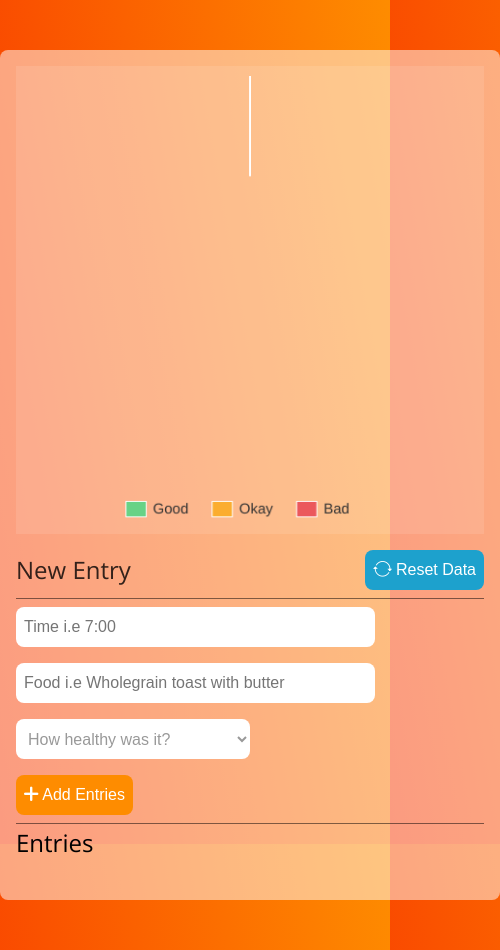
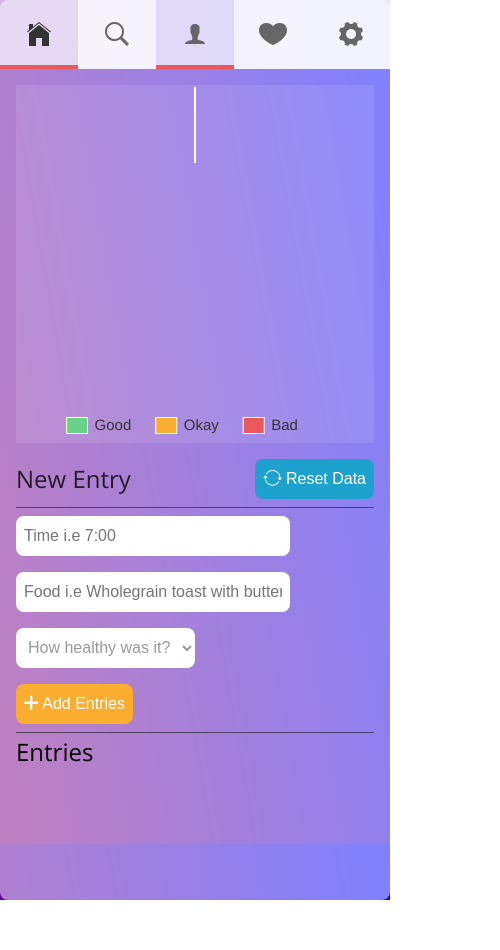
Before and after one commit to jamieomaguire/entries-prototype, a website: page index.html in a window 390 px wide. Shown: the whole page, 500 px wide, since content can reach past the window. After the commit the page ends 900 px from the top, so only its background shows below. Drawn offline with nearby package versions, Linux system fonts and the light colour scheme; files that its build step writes are made by us from their sources; files whose address does not match are found by name.

Commit message:
added media queries and an icon bar with js functionality

```diff
--- a/assets/css/app.css
+++ b/assets/css/app.css
@@ -7,22 +7,38 @@ html {
 }
 
 body {
-  background-image: linear-gradient(260deg, #fe8c00 0%, #f83600 100%);
+  background-image: linear-gradient(180deg, #2376ae 0%, #c16ecf 100%);
   background-attachment: fixed;
   font-family: 'Open Sans', sans-serif;
   -webkit-font-smoothing: antialiased;
   -moz-osx-font-smoothing: grayscale;
+  display: flex;
+  align-items: center;
+  justify-content: center;
 }
 
 .container {
-  margin: 50px auto;
-  min-height: 850px;
-  width: 500px;
+  margin-top: 50px;
+  min-height: 900px;
+  width: 100%;
+  max-width: 600px;
   border-radius: .5em;
   background-color: rgba(255, 255, 255, 0.5);
-  padding: 1em;
-  /*overflow-y: hidden;
-  overflow-x: hidden;*/
+}
+
+@media (max-width: 650px){
+    .container {
+        margin: 0;
+        min-width: 100%;
+    }
+    body {
+        background-image: linear-gradient(260deg, blue 0%, purple 100%);
+    }
+}
+
+
+.inner-padded-wrapper {
+    padding: 1em;
 }
 /*.container:hover {
   overflow-y: scroll;
@@ -40,11 +56,13 @@ body {
 /*::-webkit-scrollbar-thumb {
     background: rgba(0,0,0,0.5);
 }*/
+
 .form-heading {
     display: flex;
     align-items: center;
     justify-content: space-between;
     padding-bottom: 0.5em;
+
 }
 .entry-form {
   display: flex;
@@ -95,11 +113,15 @@ body {
   background-color: #222245;
 }
 .orange {
-  background-color: #fe8c00;
+  background-color: #FBAD2F;
 }
 .orange:hover {
-  background-color: #f83600
+  background-color: hsl(37, 96%, 45%);
 }
+
+
+
+
 .submitBtn{
   cursor: pointer;
   color: white;
@@ -199,10 +221,60 @@ body {
 
 .doughnutChart {
     width: 100%;
-    margin: 0 auto;
+    margin: auto;
     margin-bottom: 1em;
-    max-width: 500px;
-    height: 300px;
+    max-width: 550px;
     background-color: rgba(255, 255, 255, 0.1);
-    padding: .5em;
 }
+
+/*
+    Sticky Nav Styles
+*/
+
+.nav-wrapper {
+    position: relative;
+}
+/* Flex container */
+.icon-bar {
+    display: flex;
+    align-items: center;
+    justify-content: space-between;
+    margin: 0;
+    padding: 0;
+}
+
+/* Flex Item */
+.icon-item {
+    list-style-type: none;
+    flex: 1 1 25%;
+    background-color: rgba(255, 255, 255, 0.9);
+    transition: all 300ms ease-out;
+}
+
+.icon-item:hover {
+    background-color: rgba(255, 255, 255, 0.7);
+    box-shadow: 0px -4px 0px #EB585C inset;
+    color: #666;
+}
+
+.nav-selected {
+    background-color: rgba(255, 255, 255, 0.7);
+    box-shadow: 0px -4px 0px #EB585C inset;
+}
+
+.icon-link {
+    text-decoration: none;
+    display: flex;
+    align-items: center;
+    justify-content: center;
+    color: #666;
+    padding: 1em 0;
+}
+
+.icon-link:hover {
+    color: #333;
+}
+
+.nav-icon {
+    font-size: 2em;
+}
--- /dev/null
+++ b/assets/js/icon-bar.js
@@ -0,0 +1,26 @@
+(function toggleNav(){
+
+    const nav = document.getElementById('nav');
+
+    nav.addEventListener('click', toggleClass);
+
+    function toggleClass(e){
+        const el = e.target;
+
+        const selected = document.querySelector('.nav-selected');
+
+        if (selected) {
+            selected.classList.remove('nav-selected');
+        }
+
+        if (el && el.nodeName == 'A') {
+            el.parentElement.classList.add('nav-selected');
+        } else if (el && el.nodeName == 'I') {
+            el.parentElement.parentElement.classList.add('nav-selected');
+        }
+
+
+    }
+
+
+})();
--- a/index.html
+++ b/index.html
@@ -12,6 +12,17 @@
 </head>
 <body>
     <div class="container">
+        <!--  Sticky nav -->
+      <nav id='nav' class="nav-wrapper">
+          <ul class="icon-bar">
+              <li class="icon-item"><a class="icon-link" href="#"><i class="nav-icon ion-ios-home"></i></a></li>
+              <li class="icon-item"><a class="icon-link" href="#"><i class="nav-icon ion-ios-search-strong"></i></a></li>
+              <li class="icon-item nav-selected"><a class="icon-link" href="#"><i class="nav-icon ion-ios-person"></i></a></li>
+              <li class="icon-item"><a class="icon-link" href="#"><i class="nav-icon ion-ios-heart"></i></a></li>
+              <li class="icon-item"><a class="icon-link" href="#"><i class="nav-icon ion-ios-gear"></i></a></li>
+          </ul>
+      </nav>
+      <div class="inner-padded-wrapper">
           <canvas class="doughnutChart" id="doughnutChart" width="300" height="300"></canvas>
           <div class="form-heading">
             <h2 class="heading faded">New Entry</h2>
@@ -37,6 +48,8 @@
             </ul>
           </section>
       </div>
+    </div>
+    <script src="assets/js/icon-bar.js"></script>
     <script src="assets/js/Chart.min.js"></script>
     <script src="assets/js/doughnutChart.js"></script>
     <script src="assets/js/entriesModule.js"></script>
```
Lines whose indentation alone changed are shown as unchanged.
